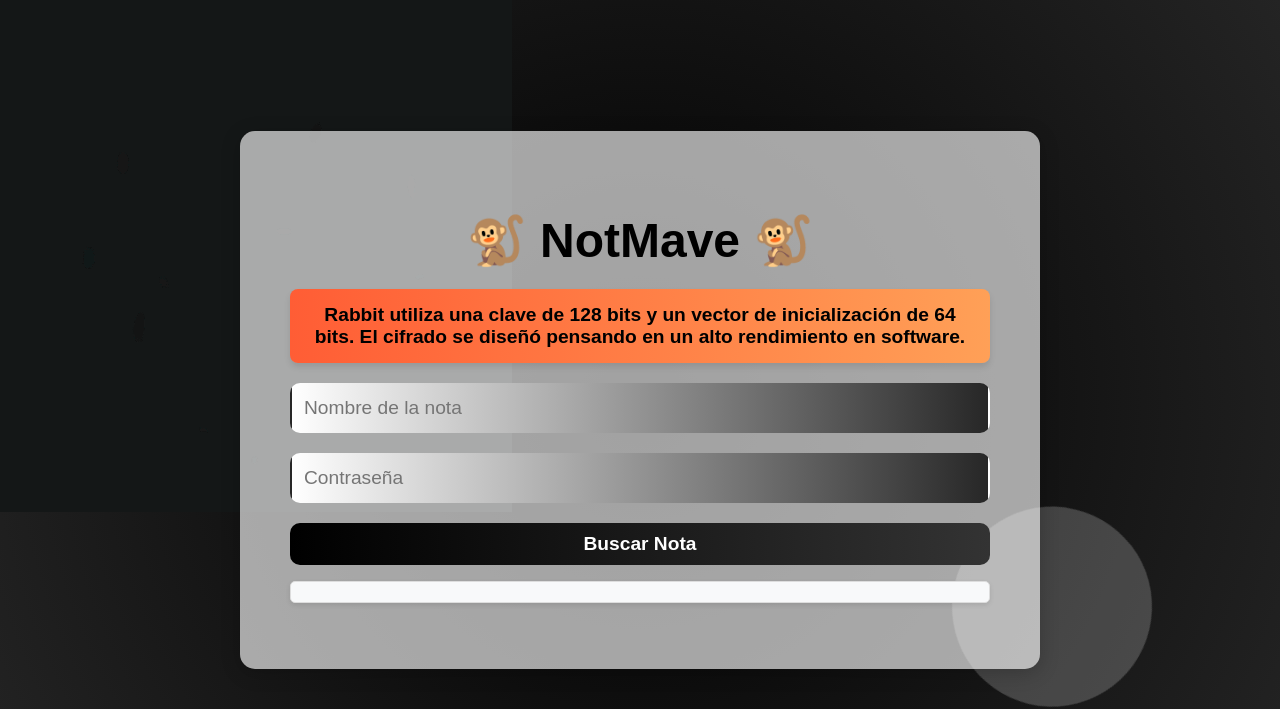
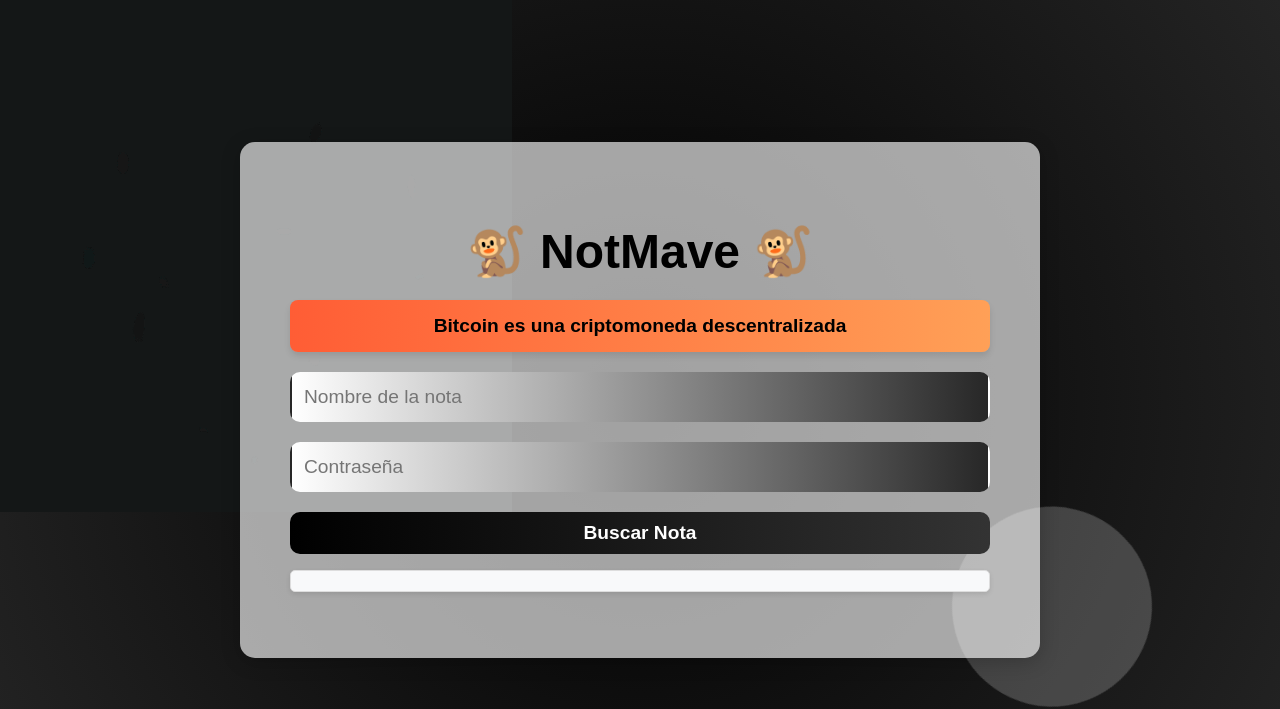
Before and after one commit to HanzMaverick/NotasMave, a Flask app: page / in a window 1280 px wide. Shown: the top 709 px of the page. Run offline with Flask 3, Linux system fonts and the light colour scheme; some libraries are stand-ins or nearby versions.

Commit message:
Juego 24mar

```diff
--- a/templates/search.html
+++ b/templates/search.html
@@ -129,7 +129,7 @@
 
     <!-- Carrusel de textos -->
     <div id="carousel" class="carousel">
-      <div class="carousel-item active"> Rabbit utiliza una clave de 128 bits y un vector de inicialización de 64 bits. El cifrado se diseñó pensando en un alto rendimiento en software. </div>
+      <div class="carousel-item active"> Bitcoin es una criptomoneda descentralizada </div>
       <div class="carousel-item" id="btcPriceSlide">💲 Cargando precio de Bitcoin...</div>
       <div class="carousel-item" id="btcVolumeSlide">📊 Cargando volumen de transacciones...</div>
       <div class="carousel-item" id="btcHashrateSlide">⚡ Cargando hashrate de la red...</div>
```
Also changed, not shown: instance/notes.db.
